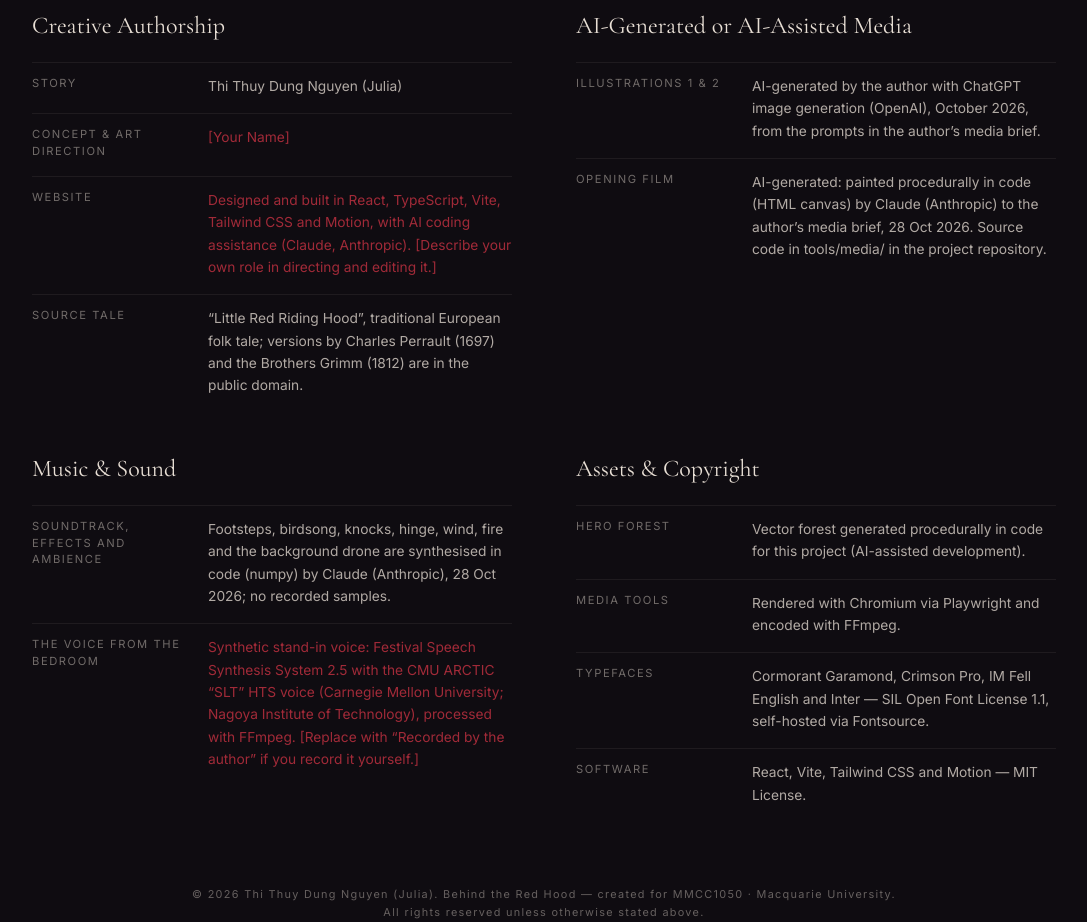
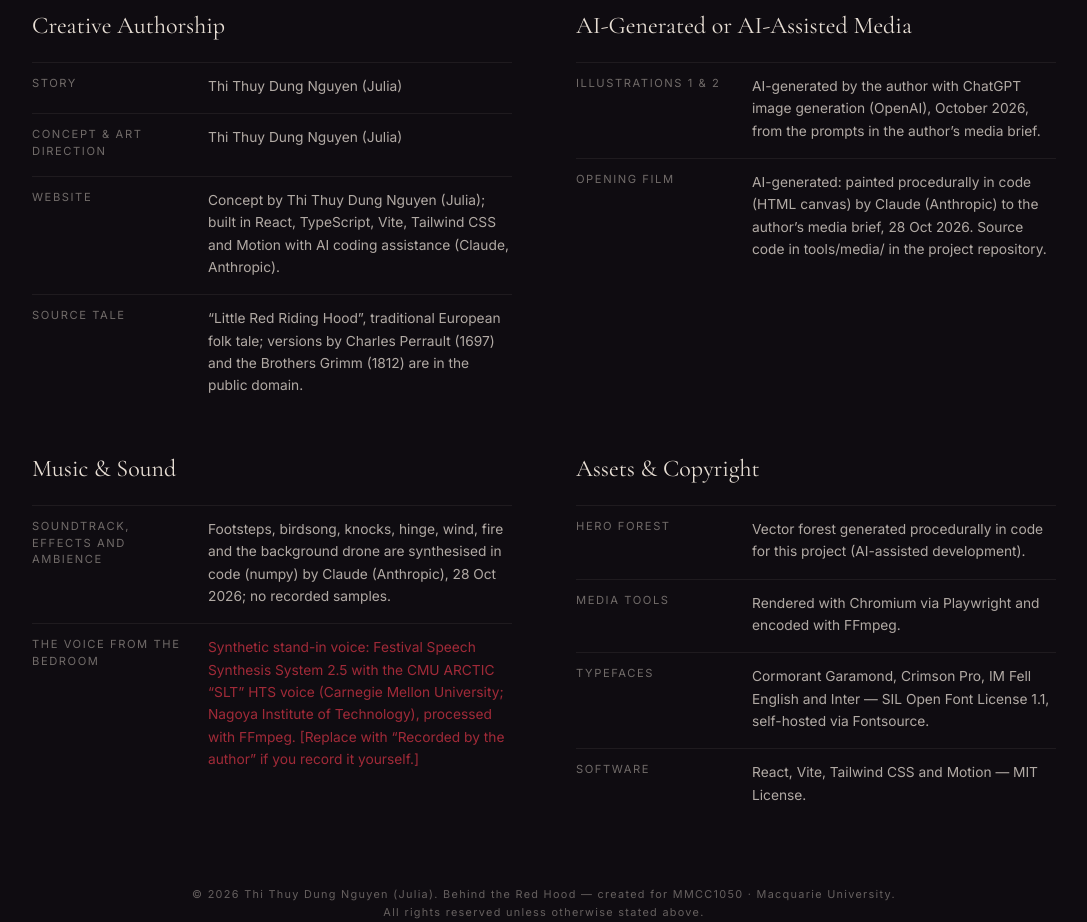
Before and after one commit to julianguyen283/behind-the-red-hood, a React (Vite) app: page / in a window 1280 px wide. Shown: the part 10280-11202 px from the top of the page, without its empty margins (96-1183 px from the left). Built offline with nearby package versions, Linux system fonts and the light colour scheme; a web font is replaced by a local one.

Commit message:
Credits: concept, art direction and website concept by the author
Co-Authored-By: Claude Opus 5.5 <noreply@anthropic.com>
Claude-Session: https://claude.ai/code/session_013Ueg5vFBDcAyDydNwx8Pwo

```diff
--- a/src/content/site.ts
+++ b/src/content/site.ts
@@ -33,12 +33,11 @@ export const credits: CreditGroup[] = [
     heading: 'Creative Authorship',
     items: [
       { label: 'Story', value: 'Thi Thuy Dung Nguyen (Julia)' },
-      { label: 'Concept & art direction', value: '[Your Name]', pending: true },
+      { label: 'Concept & art direction', value: 'Thi Thuy Dung Nguyen (Julia)' },
       {
         label: 'Website',
         value:
-          'Designed and built in React, TypeScript, Vite, Tailwind CSS and Motion, with AI coding assistance (Claude, Anthropic). [Describe your own role in directing and editing it.]',
-        pending: true,
+          'Concept by Thi Thuy Dung Nguyen (Julia); built in React, TypeScript, Vite, Tailwind CSS and Motion with AI coding assistance (Claude, Anthropic).',
       },
       {
         label: 'Source tale',
```
